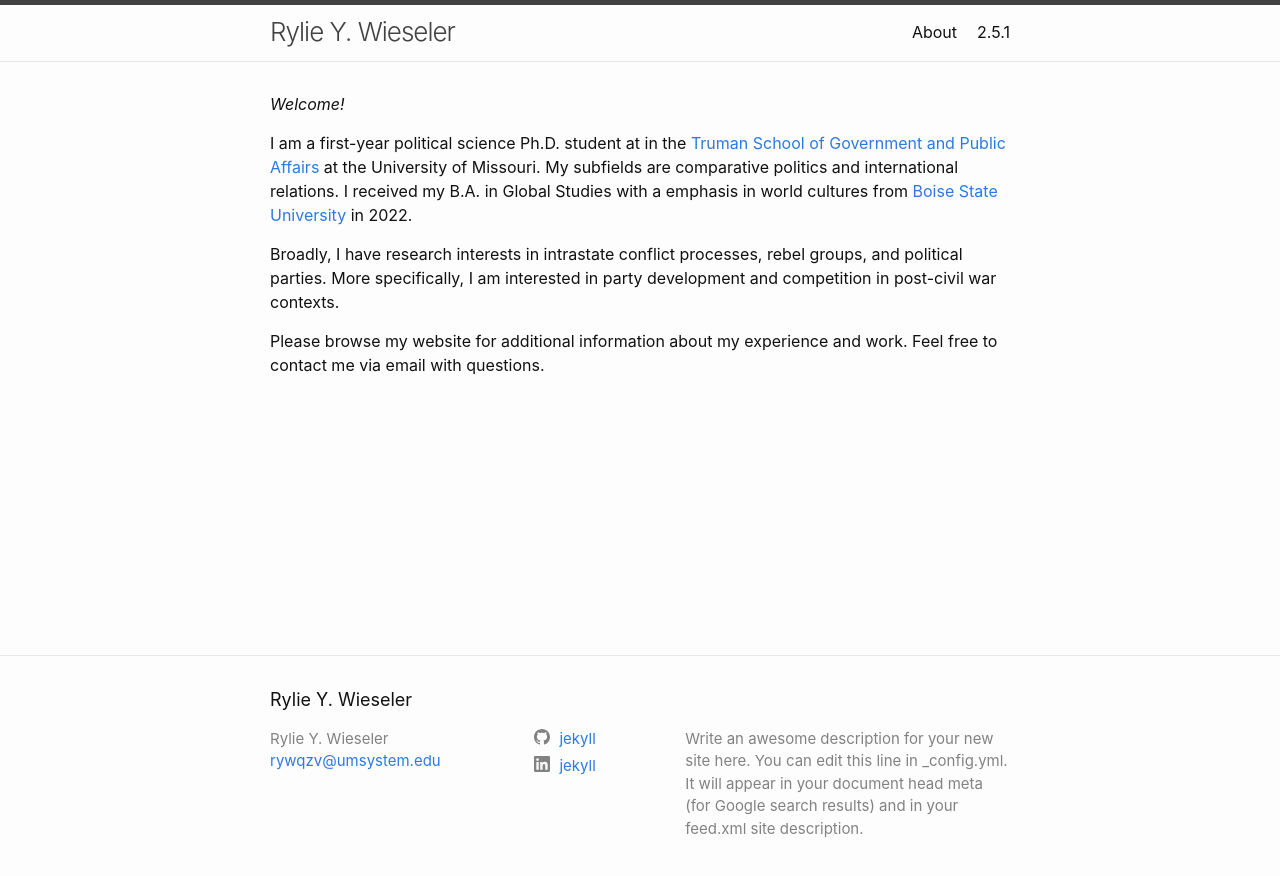
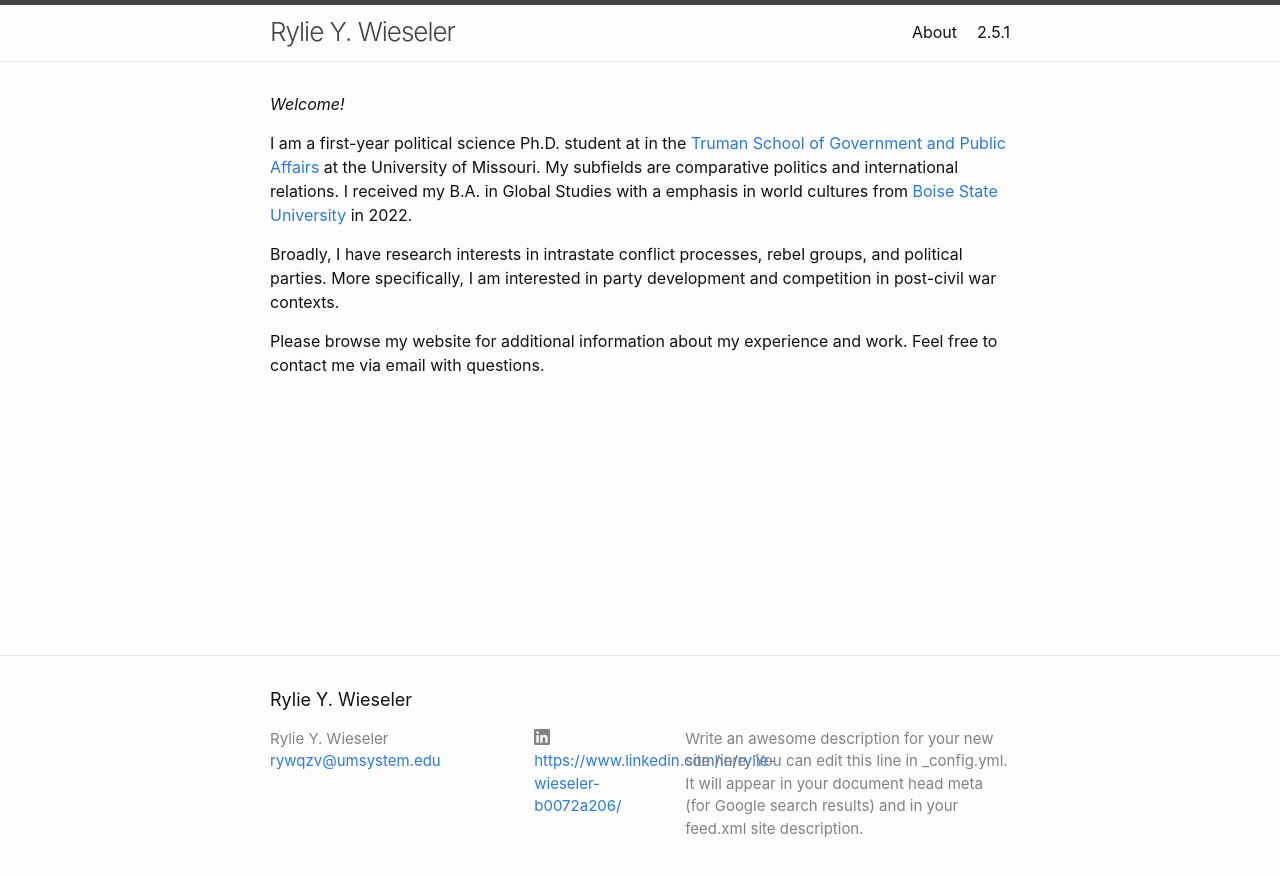
Before and after one commit to ryliewieseler/ryliewieseler.github.io, a Jekyll site: the page built from index.md, in a window 1280 px wide. Shown: the top 876 px of the page. Built offline with Jekyll 4.4.1, drawn with Linux system fonts in a browser that asks for light colours.

Commit message:
Update _config.yml

```diff
--- a/_config.yml
+++ b/_config.yml
@@ -7,8 +7,8 @@ description: > # this means to ignore newlines until "twitter_username:"
   Google search results) and in your feed.xml site description.
 
 # social links
-github_username:  jekyll
-linkedin_username: jekyll
+# github_username:  jekyll
+linkedin_username: https://www.linkedin.com/in/rylie-wieseler-b0072a206/
 
 show_excerpts: false # set to true to show excerpts on the homepage
 
@@ -16,6 +16,7 @@ show_excerpts: false # set to true to show excerpts on the homepage
 # refer to http://shopify.github.io/liquid/filters/date/ if you want to customize this
 minima:
   date_format: "%b %-d, %Y"
+  skin: auto
 
 # If you want to link only specific pages in your header, uncomment
 # this and add the path to the pages in order as they should show up
```
